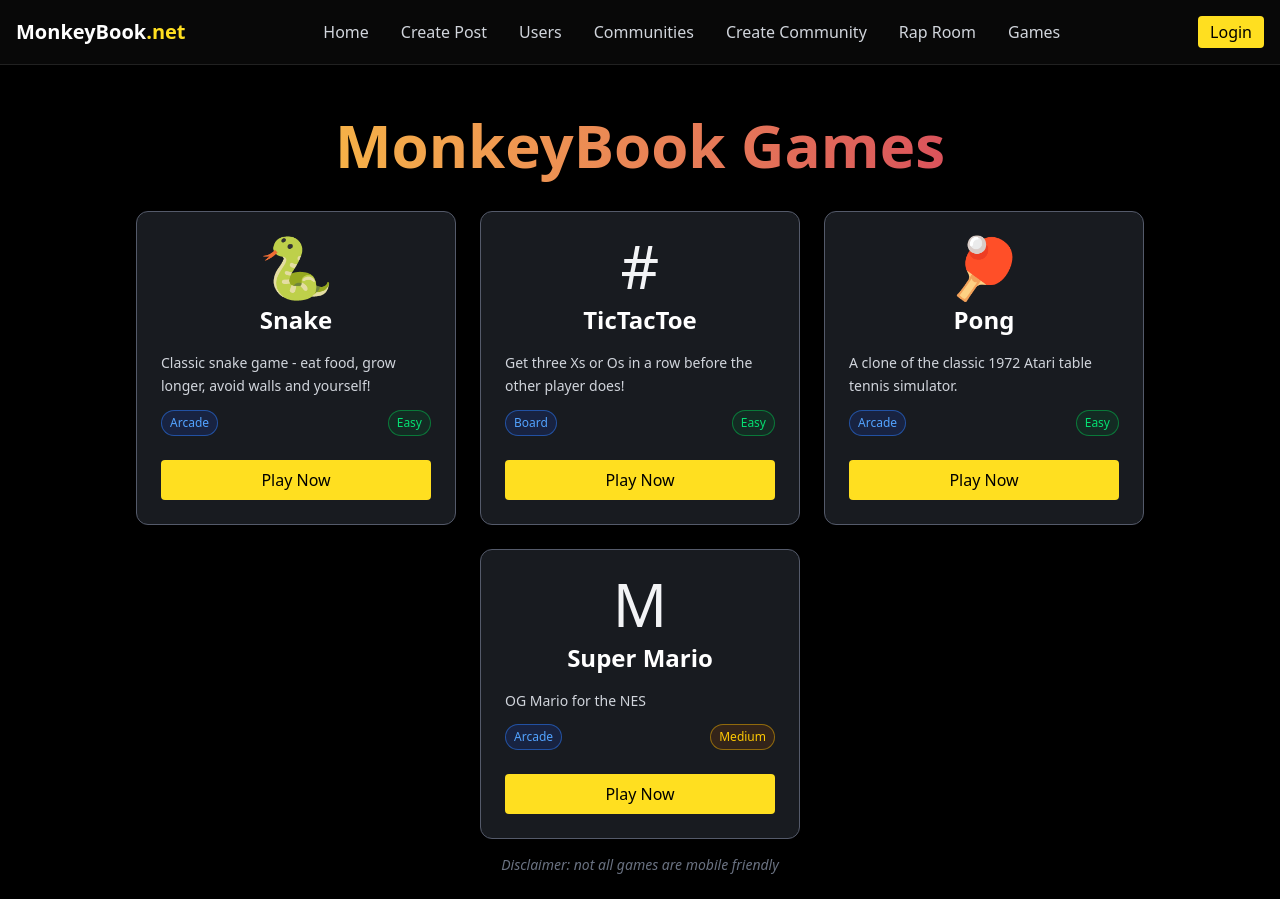
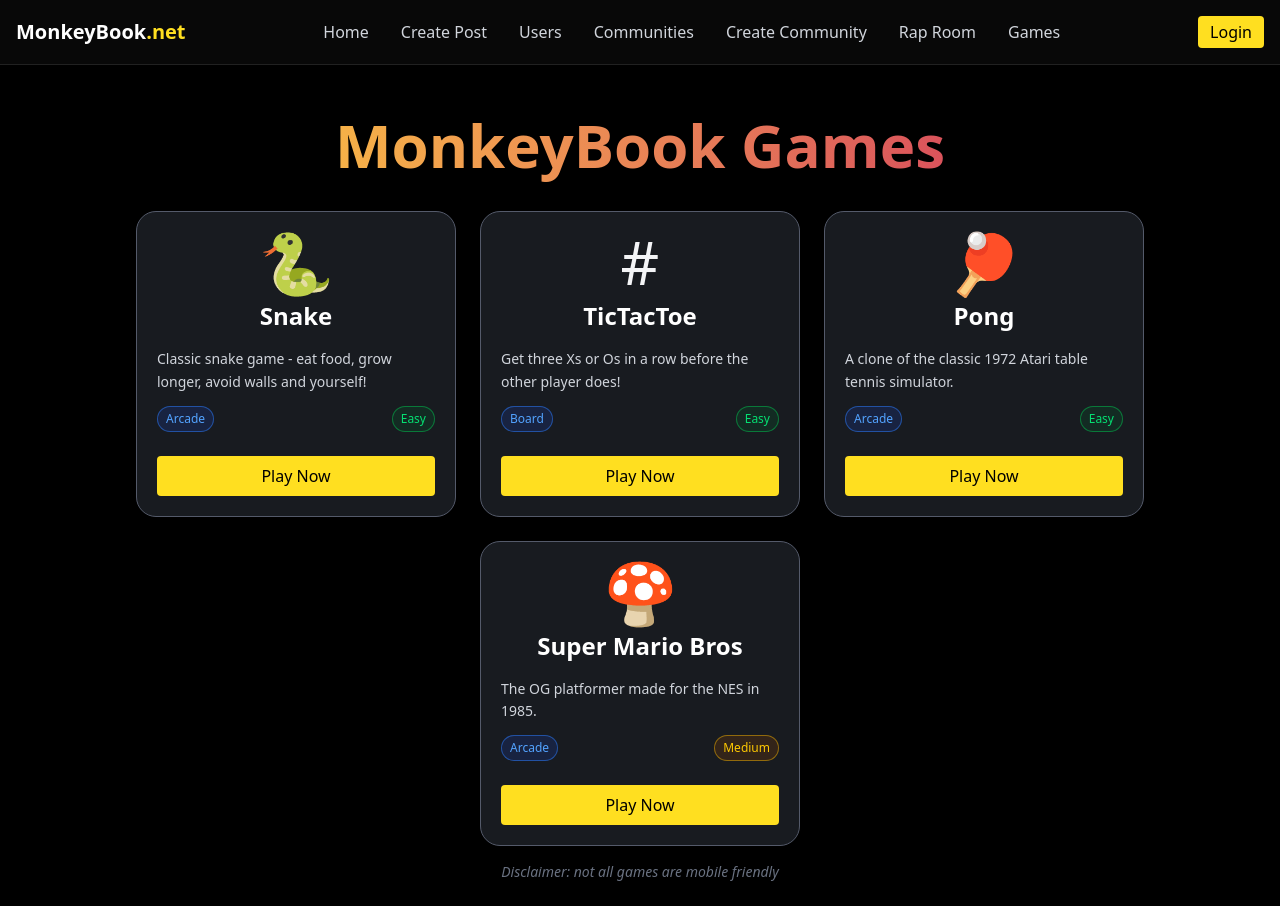
Before and after one commit to ZenPatel/New-MonkeyBook, a React (Vite) app: page /games in a window 1280 px wide. Built offline with nearby package versions, Linux system fonts and the light colour scheme; no server answers.

Commit message:
Update GamesList.tsx

```diff
--- a/src/components/GamesList.tsx
+++ b/src/components/GamesList.tsx
@@ -36,29 +36,26 @@ const games: Game[] = [
   },
   {
     id: 'mario',
-    title: 'Super Mario',
-    description: 'OG Mario for the NES',
-    icon: 'M',
+    title: 'Super Mario Bros',
+    description: 'The OG platformer made for the NES in 1985.',
+    icon: '🍄',
     difficulty: 'Medium',
     category: 'Arcade'
   }
-  // Future games will be added here
 ];
 
 export const GamesList = () => {
   return (
-    <div className="max-w-6xl mx-auto px-4">
-      <div className="flex flex-wrap justify-center gap-6">
+    <div className="max-w-8xl mx-auto px-4">
+      <div className="flex flex-wrap gap-6 justify-center">
         {games.map((game) => (
-            <div
-              key={game.id}
-              className="relative group cursor-pointer w-80"
-            >
+          <div key={game.id} className="relative group w-80 cursor-pointer">
             <div className="absolute -inset-1 rounded-[20px] bg-gradient-to-r from-yellow-300 to-pink-700 blur-sm opacity-0 group-hover:opacity-50 transition duration-300 pointer-events-none"></div>
 
             <Link to={`/games/${game.id}`} className="block relative z-10">
-                <div className="bg-[rgb(24,27,32)] border border-[rgb(84,90,106)] rounded-xl p-6 h-full transition-all duration-300 group-hover:bg-gray-800 group-hover:scale-[1.02]">
-                  {/* Game Icon */}
+              <div className="bg-[rgb(24,27,32)] border border-[rgb(84,90,106)] rounded-[20px] p-5 flex flex-col h-full transition-all duration-300 group-hover:bg-gray-800 group-hover:scale-[1.02]">
+
+                {/* Game Icon & Title */}
                 <div className="text-center mb-4">
                   <div className="text-6xl mb-2">{game.icon}</div>
                   <h3 className="text-2xl font-bold text-white group-hover:text-yellow-300 transition-colors">
@@ -66,19 +63,15 @@ export const GamesList = () => {
                   </h3>
                 </div>
 
-                  {/* Game Info */}
-                  <div className="space-y-3">
-                    <p className="text-gray-300 text-sm leading-relaxed">
-                      {game.description}
-                    </p>
-
+                {/* Description & Info */}
+                <div className="flex-1 space-y-3">
+                  <p className="text-gray-300 text-sm leading-relaxed">{game.description}</p>
                   <div className="flex justify-between items-center">
                     <div className="flex items-center space-x-2">
                       <span className="text-xs text-blue-400 bg-blue-900/30 px-2 py-1 rounded-full border border-blue-500/50">
                         {game.category}
                       </span>
                     </div>
-
                     <div className={`text-xs px-2 py-1 rounded-full ${
                       game.difficulty === 'Easy'
                         ? 'text-green-400 bg-green-900/30 border border-green-500/50'
@@ -97,6 +90,7 @@ export const GamesList = () => {
                     Play Now
                   </div>
                 </div>
+
               </div>
             </Link>
           </div>
```
Lines whose indentation alone changed are shown as unchanged.
